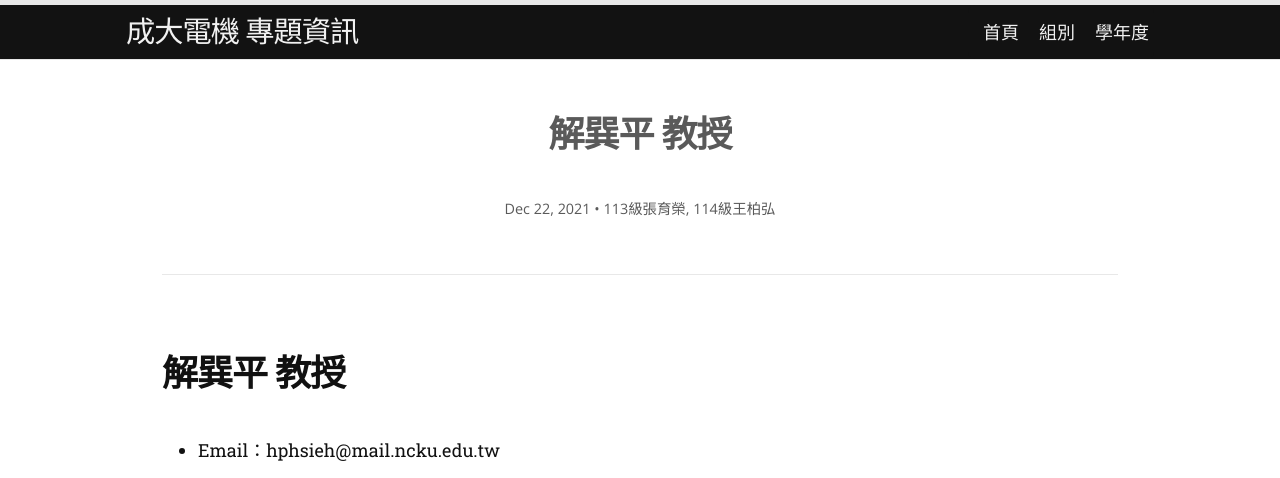
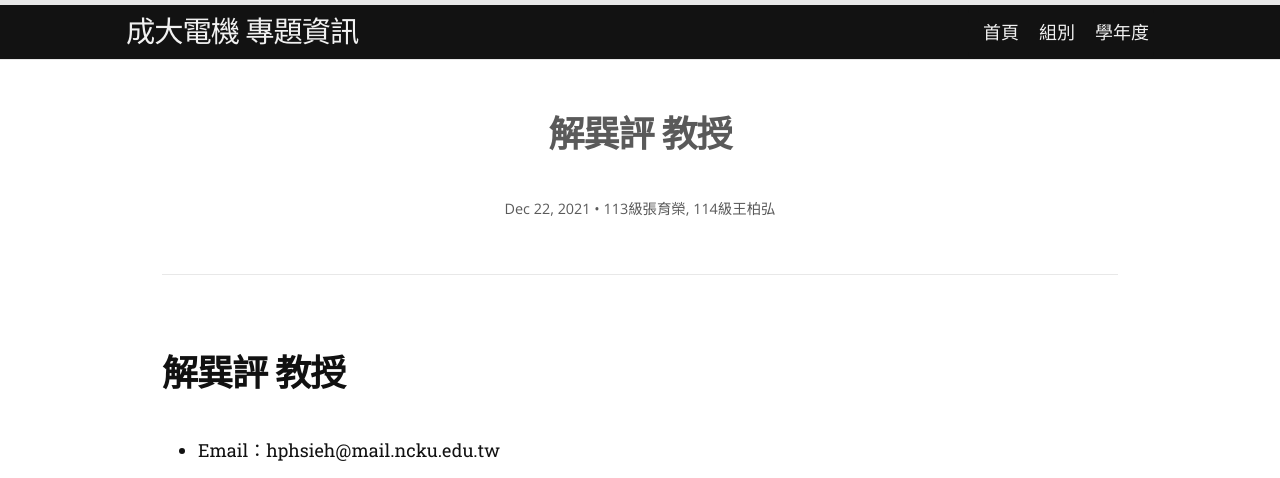
Before and after one commit to NCKUEESA/undergraduate-project, a Jekyll site: the page built from _posts/2021-12-22-HP_Hsieh.md, in a window 1280 px wide and 900 px high. Shown: the top 478 px of the window. Built offline with Jekyll 4.4.1, drawn with Linux system fonts in a browser that asks for light colours; some web fonts are replaced.

Commit message:
Fix typo

```diff
--- a/_posts/2021-12-22-HP_Hsieh.md
+++ b/_posts/2021-12-22-HP_Hsieh.md
@@ -1,6 +1,6 @@
 ---
 layout: post
-title: 解巽平 教授
+title: 解巽評 教授
 categories: 資訊工程組
 tags: 110學年
 professor: HP_Hsieh
@@ -10,7 +10,7 @@ email: hphsieh@mail.ncku.edu.tw
 author: 113級張育榮, 114級王柏弘
 ---
 
-# 解巽平 教授
+# 解巽評 教授
 
 - Email：hphsieh@mail.ncku.edu.tw
 - 個人網頁：<{{ page.profile }}>
```
